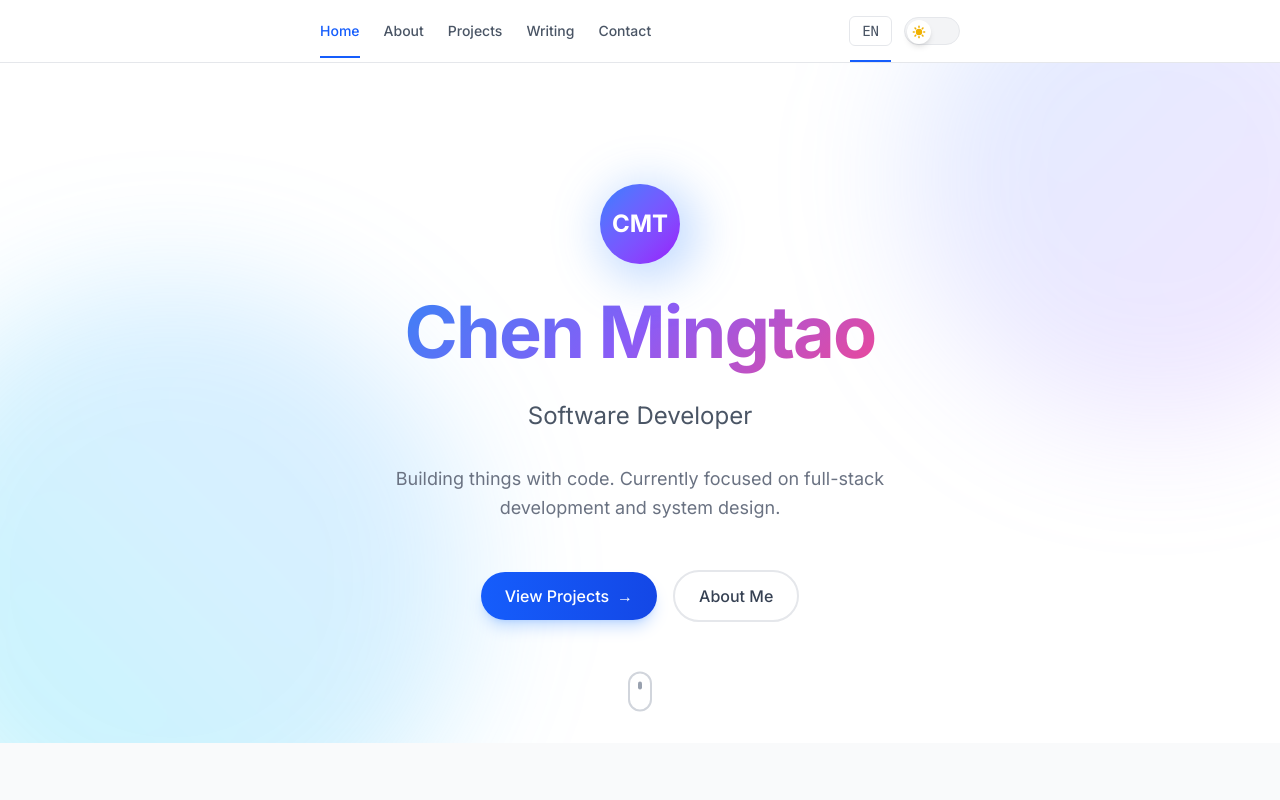
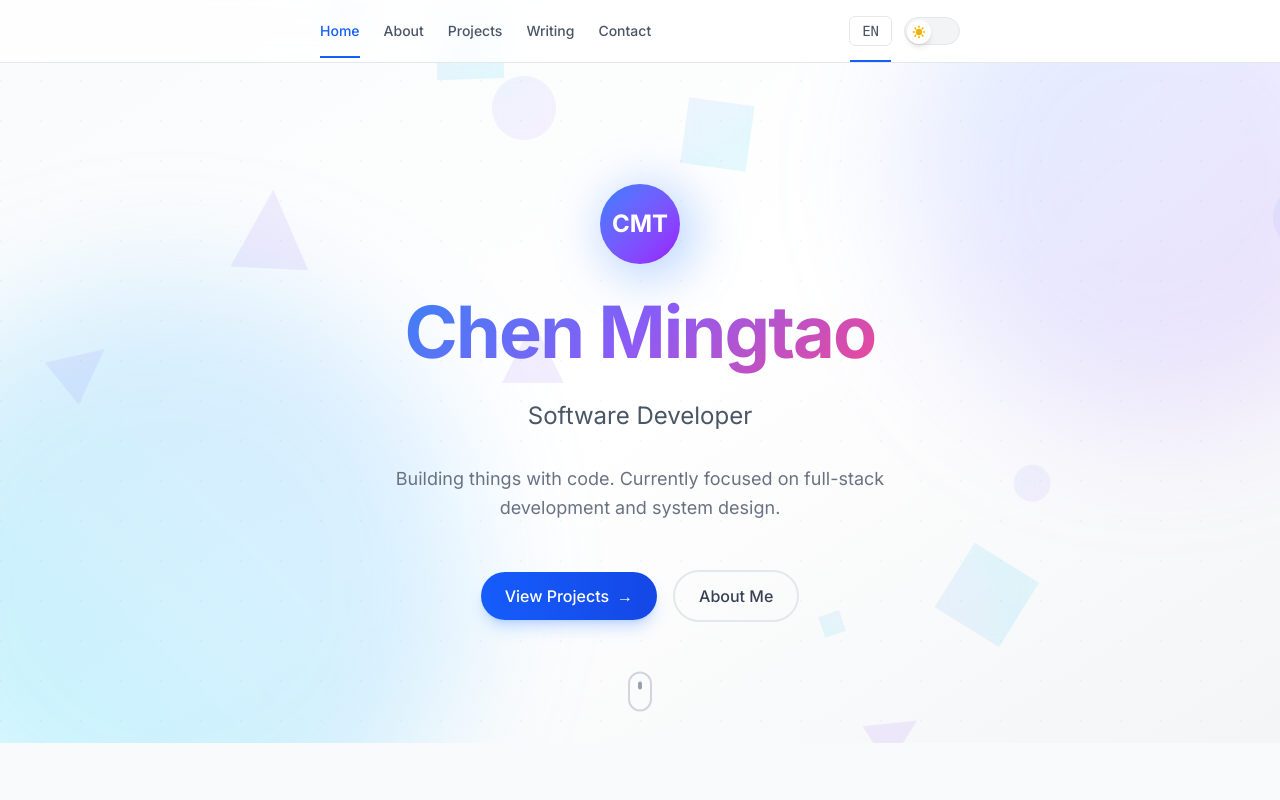
Before and after one commit to ccmtt/personal, a Next.js app: page / in a window 1280 px wide. Shown: the top 800 px of the page. Built offline with nearby package versions, Linux system fonts and the light colour scheme.

Commit message:
feat: add dynamic geometric background with floating shapes
- Add floating circles, squares, and triangles
- Add subtle grid pattern overlay
- Shapes animate with parallax-like floating motion
- Adjustable opacity for light/dark mode

Co-Authored-By: Claude Opus 4.7 <noreply@anthropic.com>

```diff
--- a/app/layout.tsx
+++ b/app/layout.tsx
@@ -5,6 +5,7 @@ import { ThemeProvider } from "@/i18n/ThemeContext";
 import Navigation from "@/components/Navigation";
 import Footer from "@/components/Footer";
 import { PageTransitionProvider } from "@/components/PageTransition";
+import GeometricBackground from "@/components/GeometricBackground";
 
 export const metadata: Metadata = {
   title: "Chen Mingtao",
@@ -45,6 +46,7 @@ export default function RootLayout({
         />
       </head>
       <body className="min-h-screen flex flex-col bg-white dark:bg-gray-900 text-gray-900 dark:text-gray-100 transition-colors duration-300">
+        <GeometricBackground />
         <ThemeProvider>
           <LocaleProvider>
             <Navigation />
--- /dev/null
+++ b/components/GeometricBackground.tsx
@@ -0,0 +1,123 @@
+"use client";
+
+import { useEffect, useState } from "react";
+
+interface Shape {
+  id: number;
+  x: number;
+  y: number;
+  size: number;
+  rotation: number;
+  duration: number;
+  delay: number;
+  type: "circle" | "square" | "triangle";
+}
+
+export default function GeometricBackground() {
+  const [shapes, setShapes] = useState<Shape[]>([]);
+  const [mounted, setMounted] = useState(false);
+
+  useEffect(() => {
+    setMounted(true);
+    const generatedShapes: Shape[] = Array.from({ length: 12 }, (_, i) => ({
+      id: i,
+      x: Math.random() * 100,
+      y: Math.random() * 100,
+      size: 20 + Math.random() * 60,
+      rotation: Math.random() * 360,
+      duration: 15 + Math.random() * 20,
+      delay: Math.random() * 10,
+      type: ["circle", "square", "triangle"][Math.floor(Math.random() * 3)] as Shape["type"],
+    }));
+    setShapes(generatedShapes);
+  }, []);
+
+  if (!mounted) return null;
+
+  return (
+    <div className="fixed inset-0 -z-10 overflow-hidden pointer-events-none">
+      {/* Gradient base */}
+      <div className="absolute inset-0 bg-gradient-to-br from-gray-50 via-white to-gray-100 dark:from-gray-900 dark:via-gray-950 dark:to-gray-900" />
+
+      {/* Floating shapes */}
+      {shapes.map((shape) => (
+        <div
+          key={shape.id}
+          className="absolute"
+          style={{
+            left: `${shape.x}%`,
+            top: `${shape.y}%`,
+            animation: `float-${shape.id} ${shape.duration}s ease-in-out infinite`,
+            animationDelay: `${shape.delay}s`,
+          }}
+        >
+          {shape.type === "circle" && (
+            <div
+              className="rounded-full bg-gradient-to-br from-blue-400/10 to-purple-400/10 dark:from-blue-500/5 dark:to-purple-500/5 backdrop-blur-sm"
+              style={{
+                width: shape.size,
+                height: shape.size,
+                animation: `rotate ${shape.duration * 0.5}s linear infinite`,
+              }}
+            />
+          )}
+          {shape.type === "square" && (
+            <div
+              className="bg-gradient-to-br from-cyan-400/10 to-blue-400/10 dark:from-cyan-500/5 dark:to-blue-500/5 backdrop-blur-sm"
+              style={{
+                width: shape.size,
+                height: shape.size,
+                transform: `rotate(${shape.rotation}deg)`,
+                animation: `rotate ${shape.duration * 0.3}s linear infinite`,
+              }}
+            />
+          )}
+          {shape.type === "triangle" && (
+            <div
+              className="w-0 h-0"
+              style={{
+                borderLeft: `${shape.size / 2}px solid transparent`,
+                borderRight: `${shape.size / 2}px solid transparent`,
+                borderBottom: `${shape.size}px solid rgba(139, 92, 246, 0.1)`,
+                animation: `rotate ${shape.duration * 0.4}s linear infinite`,
+              }}
+            />
+          )}
+        </div>
+      ))}
+
+      {/* Grid pattern */}
+      <div
+        className="absolute inset-0 opacity-[0.03] dark:opacity-[0.05]"
+        style={{
+          backgroundImage: `radial-gradient(circle at 1px 1px, currentColor 1px, transparent 0)`,
+          backgroundSize: "40px 40px",
+        }}
+      />
+
+      {/* CSS animations */}
+      <style jsx>{`
+        ${shapes
+          .map(
+            (shape) => `
+          @keyframes float-${shape.id} {
+            0%, 100% {
+              transform: translate(0, 0) rotate(0deg);
+            }
+            25% {
+              transform: translate(${Math.sin(shape.id) * 30}px, ${Math.cos(shape.id) * 20}px) rotate(90deg);
+            }
+            50% {
+              transform: translate(${Math.cos(shape.id) * 20}px, ${Math.sin(shape.id) * 30}px) rotate(180deg);
+            }
+            75% {
+              transform: translate(${Math.sin(shape.id) * -20}px, ${Math.cos(shape.id) * -20}px) rotate(270deg);
+            }
+          }
+        `
+          )
+          .join("")}
+      `}</style>
+    </div>
+  );
+}
```
